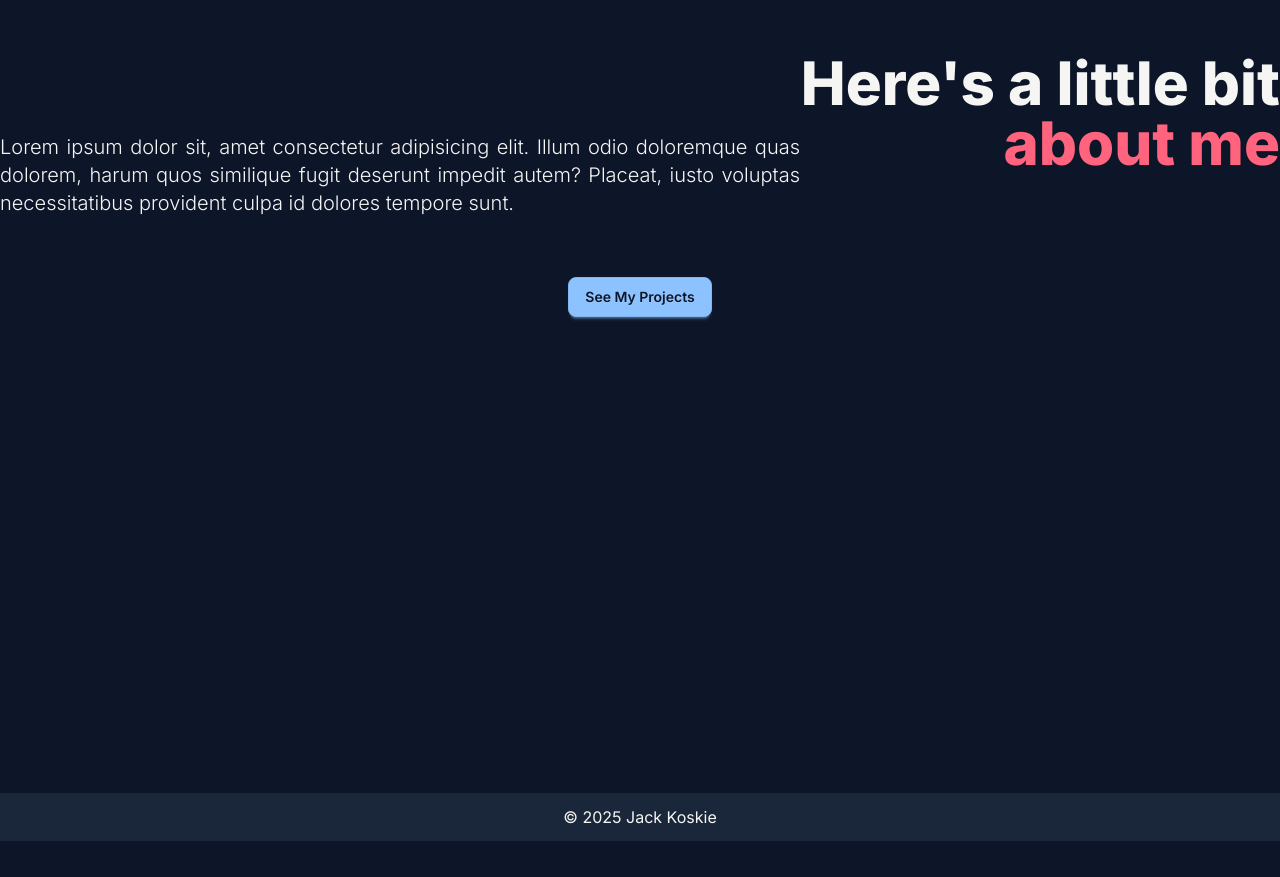
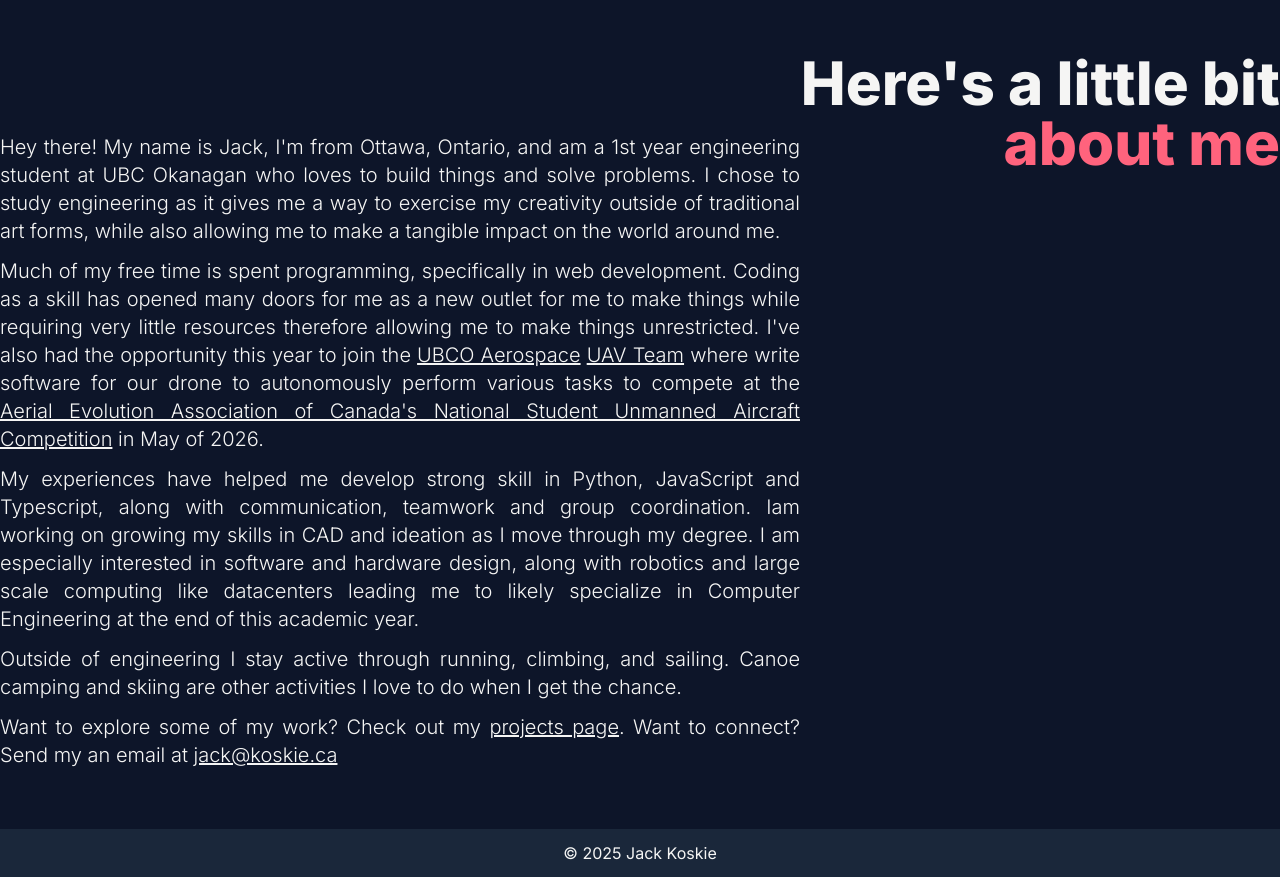
Before and after one commit to jackkoskie/koskiedotca, a SvelteKit app: page / in a window 1280 px wide. Shown: the part 860-1737 px from the top of the page. Before the commit the page ends 1701 px from the top, so only its background shows below. Built offline with nearby package versions, Linux system fonts and the light colour scheme.

Commit message:
feat: add about me blurb

```diff
--- a/src/routes/+page.svelte
+++ b/src/routes/+page.svelte
@@ -17,23 +17,61 @@
 
 <section class="bg-accent text-accent-content" id="reflection">
 	<div class="container mx-auto flex flex-row items-center justify-center py-3">
-		<a class="text-lg font-bold hover:link" href="/apsc169">Read my reflection on APSC169</a>
+		<a class="text-lg font-bold hover:link" href="/apsc169">Read my reflection on APSC 169</a>
 	</div>
 </section>
 
 <section id="about" class="min-h-screen">
-	<div class="container mx-auto flex flex-col py-15 lg:flex-row-reverse">
-		<h1 class="min-w-[30rem] text-6xl font-extrabold max-lg:mx-5 lg:ms-auto lg:text-right">
+	<div class="container mx-auto flex flex-col py-15 xl:flex-row-reverse">
+		<h1 class="mb-6 min-w-[30rem] text-6xl font-extrabold max-xl:mx-5 xl:text-right 2xl:ms-auto">
 			Here's a little bit <span class="text-primary">about me</span>
 		</h1>
-		<p class="text-justify text-xl font-light max-lg:mx-5 lg:mt-20">
-			Lorem ipsum dolor sit, amet consectetur adipisicing elit. Illum odio doloremque quas dolorem,
-			harum quos similique fugit deserunt impedit autem? Placeat, iusto voluptas necessitatibus
-			provident culpa id dolores tempore sunt.
-		</p>
-	</div>
-	<div class="container mx-auto flex items-center justify-center">
-		<a href="/projects" class="btn mx-auto btn-accent">See My Projects</a>
+		<div class="flex flex-col gap-3 text-justify text-xl font-light max-xl:mx-5 xl:mt-20">
+			<p>
+				Hey there! My name is Jack, I'm from Ottawa, Ontario, and am a 1st year engineering student
+				at UBC Okanagan who loves to build things and solve problems. I chose to study engineering
+				as it gives me a way to exercise my creativity outside of traditional art forms, while also
+				allowing me to make a tangible impact on the world around me.
+			</p>
+			<p>
+				Much of my free time is spent programming, specifically in web development. Coding as a
+				skill has opened many doors for me as a new outlet for me to make things while requiring
+				very little resources therefore allowing me to make things unrestricted. I've also had the
+				opportunity this year to join the <a
+					href="https://ubcoaerospace.ca"
+					class="link transition-colors hover:text-primary">UBCO Aerospace</a
+				>
+				<a href="https://ubcoaerospace.ca/uav/" class="link transition-colors hover:text-primary"
+					>UAV Team</a
+				>
+				where write software for our drone to autonomously perform various tasks to compete at the
+				<a
+					href="https://www.aerialevolution.ca/annual-student-competition/"
+					class="link transition-colors hover:text-primary"
+					>Aerial Evolution Association of Canada's National Student Unmanned Aircraft Competition</a
+				> in May of 2026.
+			</p>
+			<p>
+				My experiences have helped me develop strong skill in Python, JavaScript and Typescript,
+				along with communication, teamwork and group coordination. Iam working on growing my skills
+				in CAD and ideation as I move through my degree. I am especially interested in software and
+				hardware design, along with robotics and large scale computing like datacenters leading me
+				to likely specialize in Computer Engineering at the end of this academic year.
+			</p>
+			<p>
+				Outside of engineering I stay active through running, climbing, and sailing. Canoe camping
+				and skiing are other activities I love to do when I get the chance.
+			</p>
+			<p>
+				Want to explore some of my work? Check out my <a
+					href="/projects"
+					class="link transition-colors hover:text-primary">projects page</a
+				>. Want to connect? Send my an email at
+				<a href="mailto:jack@koskie.ca" class="link transition-colors hover:text-primary"
+					>jack@koskie.ca</a
+				>
+			</p>
+		</div>
 	</div>
 </section>
 
```
